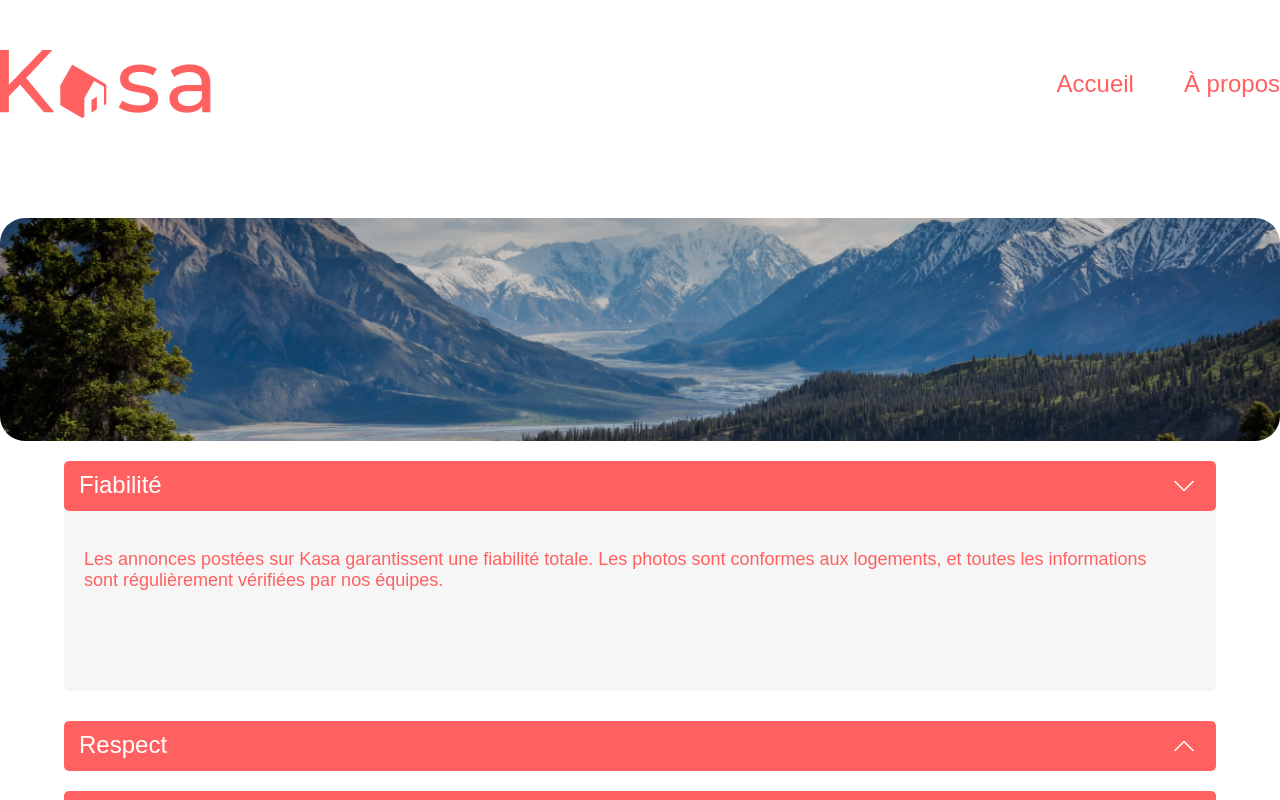
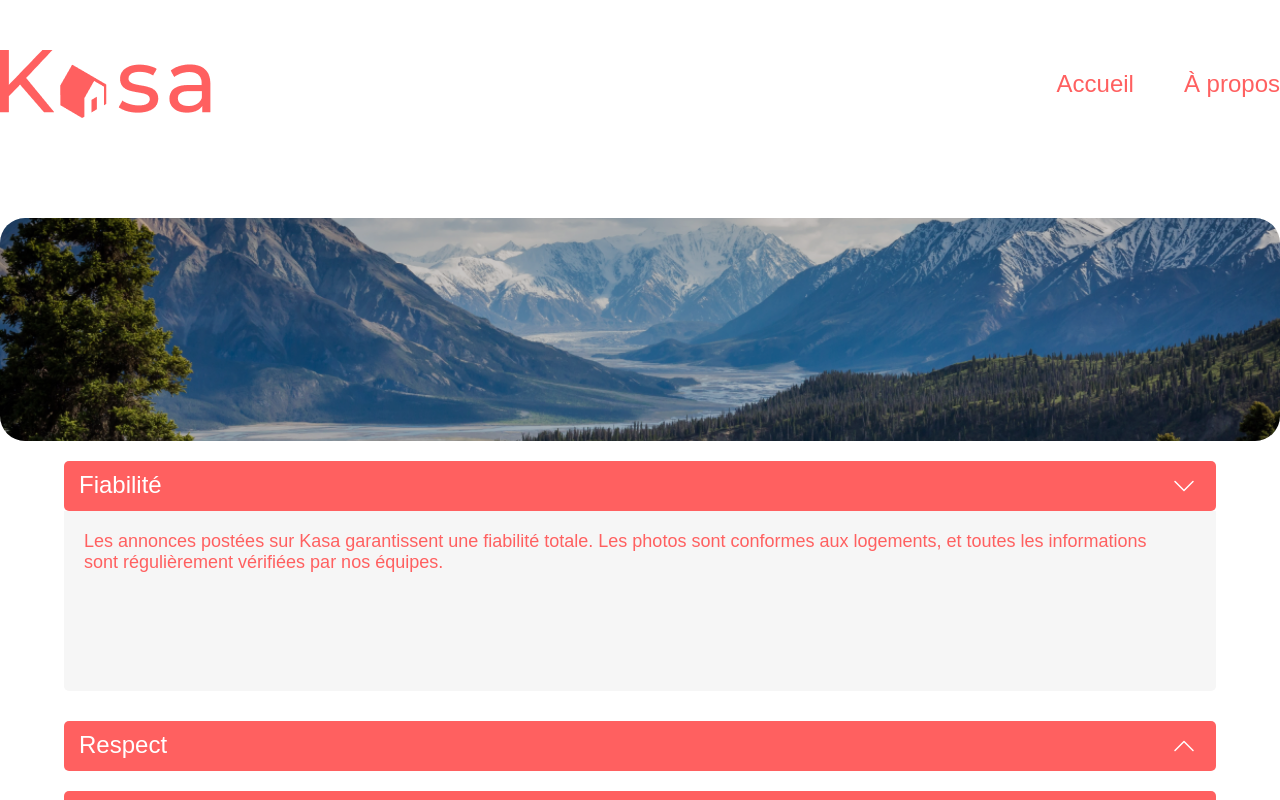
Before and after one commit to SC138/Kaza, a React (Vite) app: page /about in a window 1280 px wide. Both pictures are taken after a click on the element "Fiabilité". Shown: the top 800 px of the page. Built offline with nearby package versions, Linux system fonts and the light colour scheme.

Commit message:
fix error collapse

```diff
--- a/src/components/Collapse/Collapse.jsx
+++ b/src/components/Collapse/Collapse.jsx
@@ -33,7 +33,7 @@ export function Collapse({ title, children, style }) {
       {/* Affiche le contenu seulement si l'état est actif. */}
       {isActive ? (
         <div className={s.content} style={style}>
-          <p className={s.content_text}>{children}</p>
+          <div className={s.content_text}>{children}</div>
         </div>
       ) : (
         false
```
